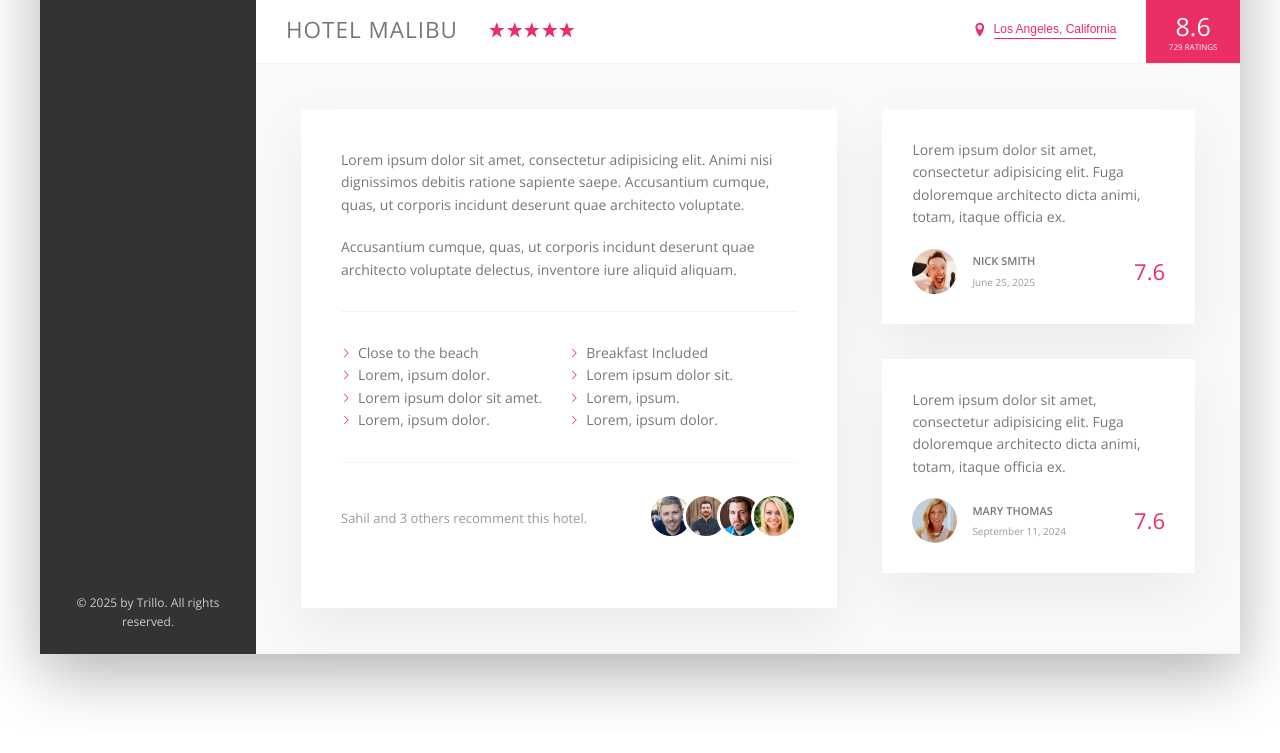
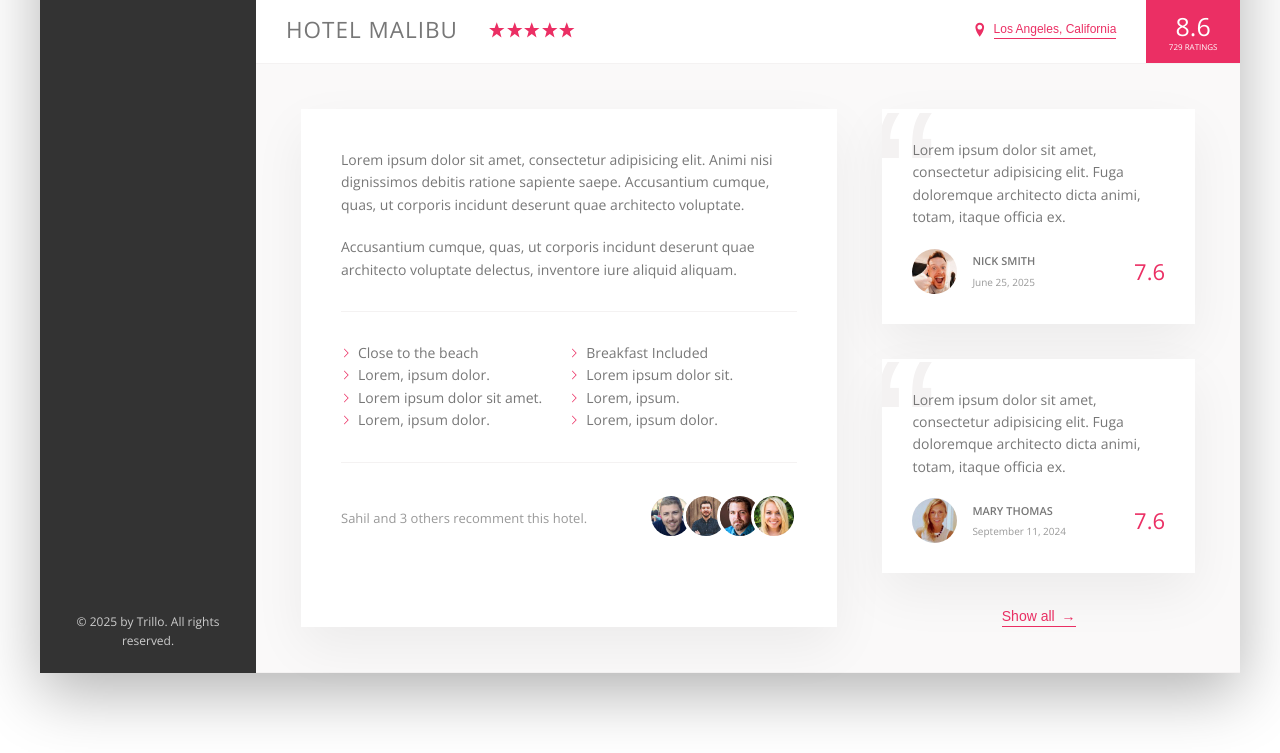
Before and after one commit to saaahilhussain/trillo, a website: page index.html in a window 1280 px wide. Shown: the part 538-1291 px from the top of the page. Drawn offline with nearby package versions, Linux system fonts and the light colour scheme.

Commit message:
add: section review done

```diff
--- a/index.html
+++ b/index.html
@@ -233,6 +233,7 @@
                   <div class="review__rating">7.6</div>
                 </figcaption>
               </figure>
+              <button class="btn-inline">Show all <span>&rarr;</span></button>
             </figure>
           </div>
         </main>
--- a/sass/_components.scss
+++ b/sass/_components.scss
@@ -266,8 +266,15 @@
   cursor: pointer;
   transition: all 0.2s;
 
+  & span {
+    margin-left: 3px;
+    transition: margin-left 0.2s;
+  }
   &:hover {
     color: var(--color-grey-dark-1);
+    span {
+      margin-left: 8px;
+    }
   }
   &:focus {
     outline: none;
@@ -360,8 +367,13 @@
   box-shadow: var(--shadow-light);
   padding: 3rem;
   margin-bottom: 3.5rem;
+  position: relative;
+  overflow: hidden;
+  z-index: 0;
   &__text {
     margin-bottom: 2rem;
+    z-index: 20;
+    position: relative;
   }
 
   &__user {
@@ -397,4 +409,15 @@
     font-size: 2.2rem;
     font-weight: 300;
   }
+  &::before {
+    content: "\201C";
+    position: absolute;
+    top: -2.75rem;
+    left: -1rem;
+    font-size: 20rem;
+    line-height: 1;
+    color: var(--color-grey-light-2);
+    font-family: sans-serif;
+    z-index: 1;
+  }
 }
--- a/sass/_layout.scss
+++ b/sass/_layout.scss
@@ -54,4 +54,8 @@
 .user-reviews {
   // background-color: yellowgreen;
   flex: 1;
+
+  display: flex;
+  flex-direction: column;
+  align-items: center;
 }
```
Also changed, not shown: css/style.css, 1 other file.
